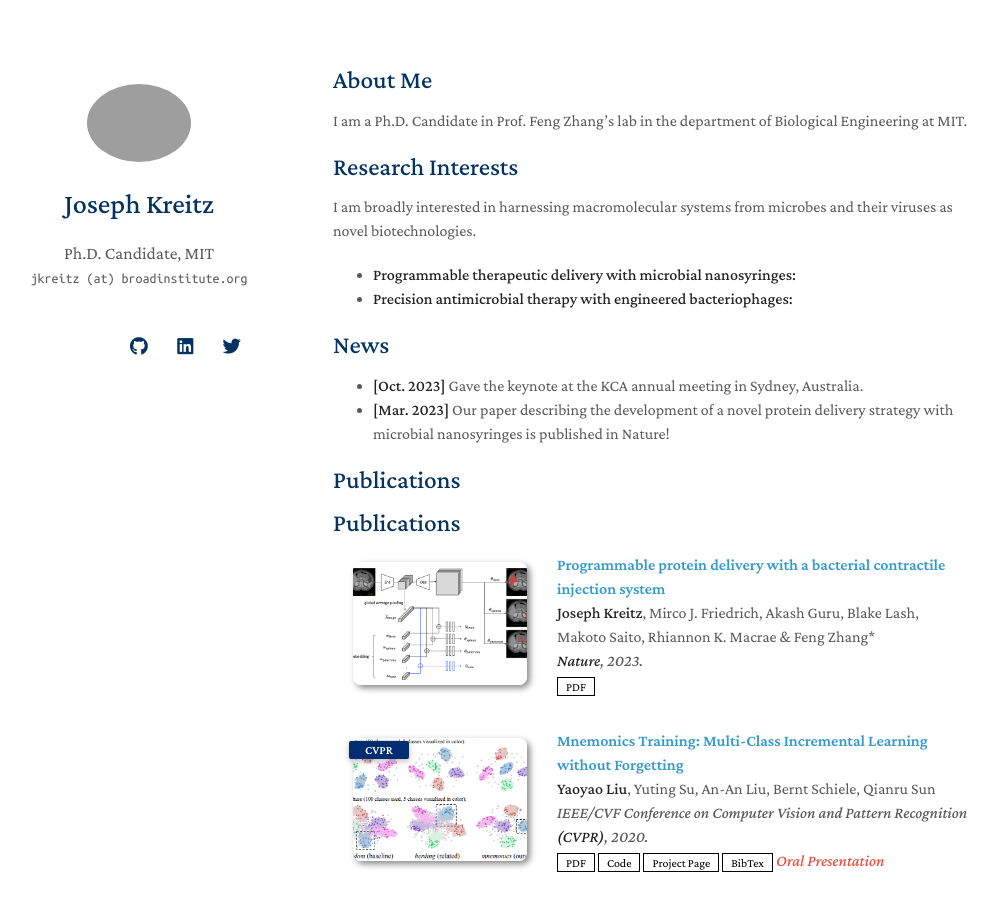
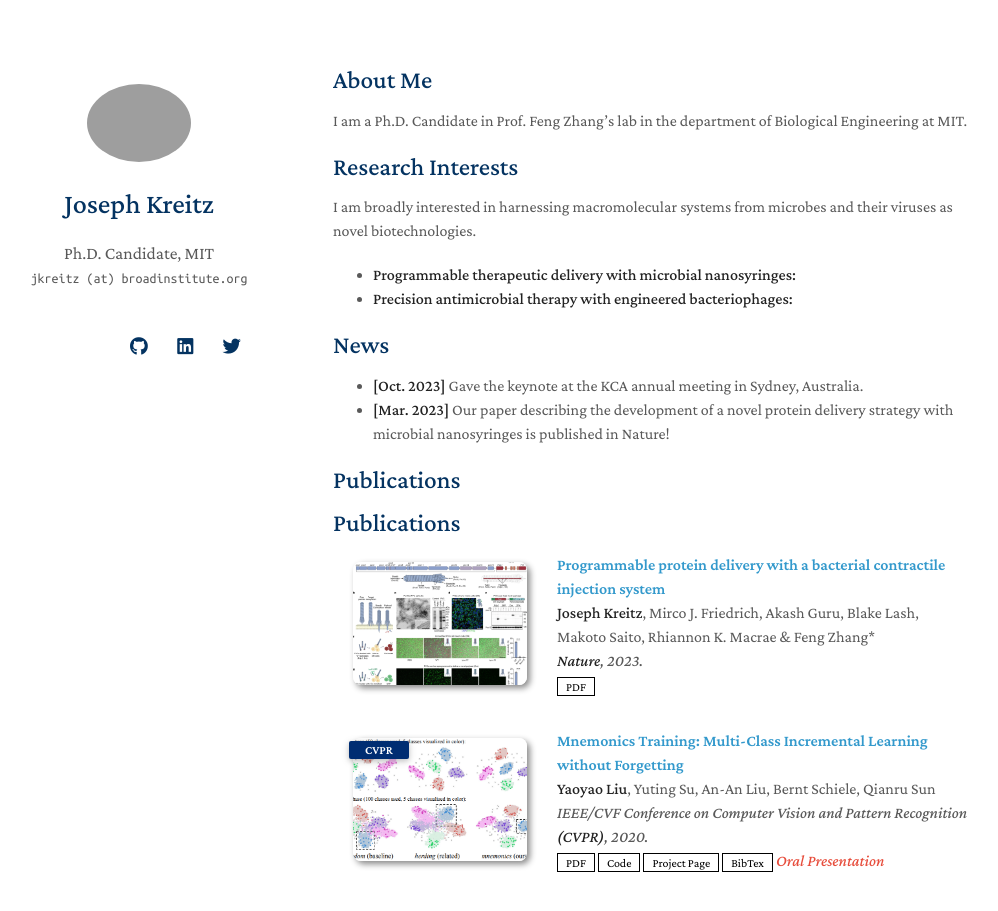
Before and after one commit to jkreitz/jkreitz.github.io, a Jekyll site: the page built from index.md, in a window 1280 px wide and 999 px high. Shown: the top 911 px of the window, without its empty margins (137-1135 px from the left). Built offline with Jekyll 4.4.1, drawn with Linux system fonts in a browser that asks for light colours; nearby versions of some CDN libraries; a style sheet for code colours, icons or effects is not loaded; our own code applies the rules of GitHub Pages for plain Markdown files.

Commit message:
Update publications.yml

```diff
--- a/_data/publications.yml
+++ b/_data/publications.yml
@@ -4,7 +4,7 @@ main:
     authors: <strong>Joseph Kreitz</strong>, Mirco J. Friedrich, Akash Guru, Blake Lash, Makoto Saito, Rhiannon K. Macrae & Feng Zhang*
     conference: <strong>Nature</strong>, 2023.
     pdf: https://www.nature.com/articles/s41586-023-05870-7
-    image: ./assets/img/teaser_example_2.png
+    image: ./assets/img/41586_2023_5870_Fig1_HTML.webp
 
   - title: "Mnemonics Training: Multi-Class Incremental Learning without Forgetting"
     authors: <strong>Yaoyao Liu</strong>, Yuting Su, An-An Liu, Bernt Schiele, Qianru Sun
```
